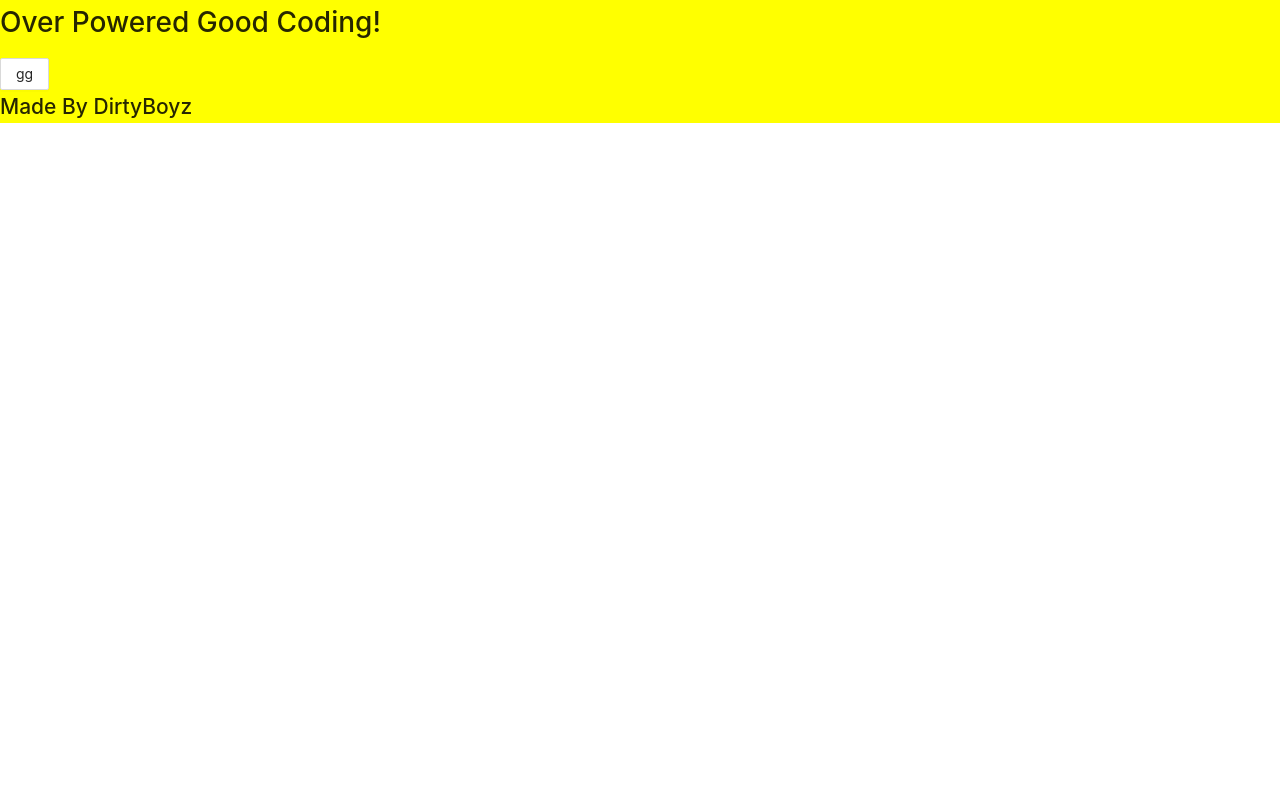
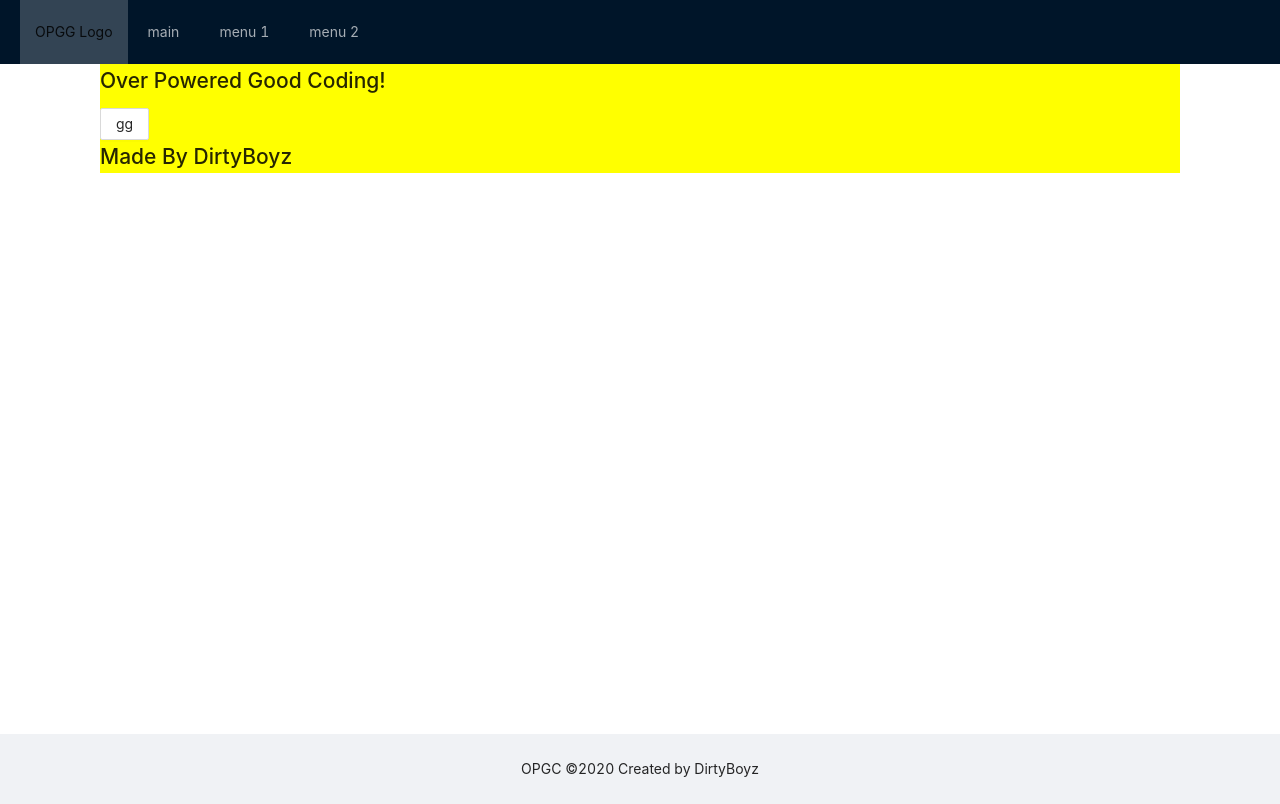
Before and after one commit to eunbeeLee/opgc_frontend, a Next.js app: page / in a window 1280 px wide. Built offline with nearby package versions, Linux system fonts and the light colour scheme.

Commit message:
레이아웃 구성

```diff
--- /dev/null
+++ b/constants/index.ts
@@ -0,0 +1,10 @@
+type Menu = {
+  title: string;
+  path: string;
+};
+
+export const MENU_LIST: Menu[] = [
+  { title: "main", path: "/" },
+  { title: "menu 1", path: "/1" },
+  { title: "menu 2", path: "/2" },
+];
--- /dev/null
+++ b/layouts/MainLayout.tsx
@@ -0,0 +1,53 @@
+import { MENU_LIST } from "../constants";
+import styled from "styled-components";
+import { Layout, Menu } from "antd";
+const { Header, Content, Footer } = Layout;
+
+const height = {
+  header: 65,
+  footer: 65,
+};
+
+const SLayout = styled(Layout)`
+  background-color: white;
+`;
+
+const SHeader = styled(Header)`
+  padding: 0 20px;
+`;
+
+const SContent = styled(Content)`
+  width: 1080px;
+  margin: 0 auto;
+  min-height: calc(100vh - ${height.header + height.footer}px);
+`;
+
+const SFooter = styled(Footer)`
+  background-color: #f0f2f5;
+  text-align: center;
+`;
+
+const Logo = styled.div`
+  background: rgba(255, 255, 255, 0.2);
+  padding: 0 15px;
+  float: left;
+`;
+
+function DefaultLayout({ children }) {
+  return (
+    <SLayout className="layout">
+      <SHeader>
+        <Logo>OPGG Logo</Logo>
+        <Menu theme="dark" mode="horizontal" defaultSelectedKeys={["2"]}>
+          {MENU_LIST.map((menu) => (
+            <Menu.Item key={menu.title}>{menu.title}</Menu.Item>
+          ))}
+        </Menu>
+      </SHeader>
+      <SContent>{children}</SContent>
+      <SFooter>OPGC ©2020 Created by DirtyBoyz</SFooter>
+    </SLayout>
+  );
+}
+
+export default DefaultLayout;
--- a/pages/_app.tsx
+++ b/pages/_app.tsx
@@ -1,11 +1,12 @@
-import 'antd/dist/antd.css'
+import MainLayout from "../layouts/MainLayout";
+import "antd/dist/antd.css";
 
-function MyApp({ Component, pageProps }) {
-    return (
-        <>
-            <Component {...pageProps} />
-        </>
-    );
+function App({ Component, pageProps }) {
+  return (
+    <MainLayout>
+      <Component {...pageProps} />
+    </MainLayout>
+  );
 }
 
-export default MyApp;
+export default App;
```
